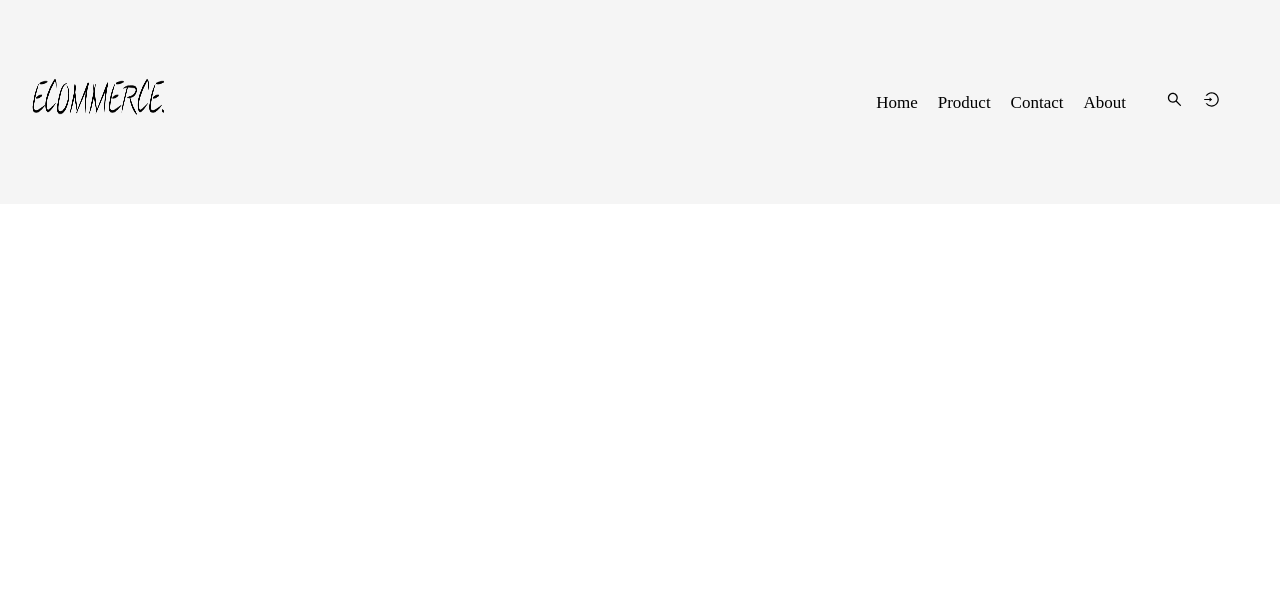
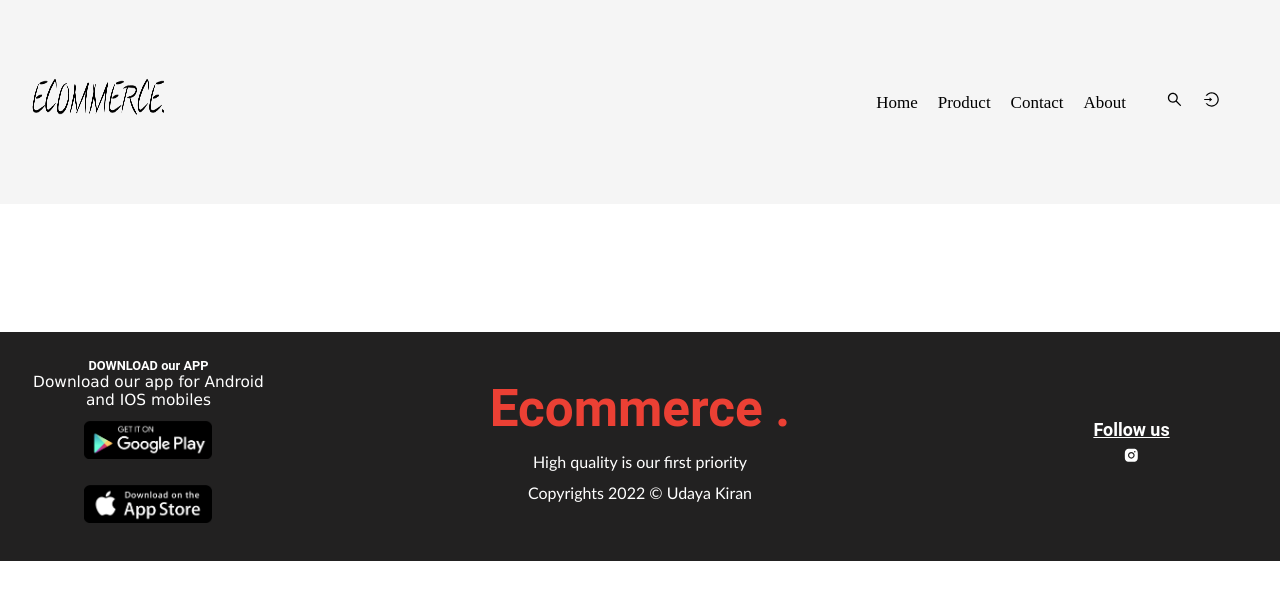
Before and after one commit to udaya19/MERN-ecommerce, a React (Create React App) app in the folder frontend/: page / in a window 1280 px wide. Shown: the top 600 px of the page. Built offline with nearby package versions, Linux system fonts and the light colour scheme.

Commit message:
Footer component

```diff
--- a/frontend/src/App.js
+++ b/frontend/src/App.js
@@ -1,12 +1,14 @@
 import "./App.css";
 import Header from "./components/layout/Header/Header";
 import { BrowserRouter } from "react-router-dom";
+import Footer from "./components/layout/Footer/Footer";
 
 function App() {
   return (
     <div className="App">
       <BrowserRouter>
         <Header />
+        <Footer />
       </BrowserRouter>
     </div>
   );
--- /dev/null
+++ b/frontend/src/components/layout/Footer/Footer.css
@@ -0,0 +1,73 @@
+footer {
+    margin-top: 10vmax;
+    padding: 2vmax;
+    background-color: rgb(34, 33, 33);
+    color: white;
+    display: flex;
+    align-items: center;
+  }
+
+  .leftFooter {
+    width: 20%;
+    display: flex;
+
+    flex-direction: column;
+    align-items: center;
+  }
+  .leftFooter > h4 {
+    font-family: "Roboto";
+    font-size: 1vmax;
+  }
+  .leftFooter > p {
+    text-align: center;
+    font-size: 1.2vmax;
+    font-family: "Lucida Sans", "Lucida Sans Regular", "Lucida Grande",
+      "Lucida Sans Unicode", Geneva, Verdana, sans-serif;
+  }
+  .leftFooter > img {
+    width: 10vmax;
+    margin: 1vmax;
+    cursor: pointer;
+  }
+
+  .midFooter {
+    width: 60%;
+
+    text-align: center;
+  }
+
+  .midFooter > h1 {
+    font-size: 4vmax;
+    font-family: "Roboto";
+    color: #eb4034;
+  }
+  .midFooter > p {
+    max-width: 60%;
+    font-family: "Gill Sans", "Gill Sans MT", Calibri, "Trebuchet MS", sans-serif;
+    margin: 1vmax auto;
+  }
+
+  .rightFooter {
+    width: 20%;
+
+    display: flex;
+    flex-direction: column;
+    align-items: center;
+  }
+  .rightFooter > h4 {
+    font-family: "Roboto";
+    font-size: 1.4vmax;
+    text-decoration: underline;
+  }
+  .rightFooter > a {
+    text-decoration: none;
+    font-size: 1.3vmax;
+    font-family: "Gill Sans", "Gill Sans MT", Calibri, "Trebuchet MS", sans-serif;
+    color: white;
+    transition: all 0.5s;
+    margin: 0.5vmax;
+  }
+
+  .rightFooter > a:hover {
+    color: #eb4034;
+  }
--- /dev/null
+++ b/frontend/src/components/layout/Footer/Footer.jsx
@@ -0,0 +1,33 @@
+import React from "react";
+import playStore from "../../../images/playstore.png";
+import appStore from "../../../images/Appstore.png";
+import "./Footer.css";
+import { AiFillInstagram } from "react-icons/ai";
+
+const Footer = () => {
+  return (
+    <div>
+      <footer id="footer">
+        <div className="leftFooter">
+          <h4>DOWNLOAD our APP</h4>
+          <p>Download our app for Android and IOS mobiles</p>
+          <img src={playStore} alt="Play Store" />
+          <img src={appStore} alt="App Store" />
+        </div>
+        <div className="midFooter">
+          <h1>Ecommerce .</h1>
+          <p>High quality is our first priority</p>
+          <p>Copyrights 2022 &copy; Udaya Kiran</p>
+        </div>
+        <div className="rightFooter">
+          <h4>Follow us</h4>
+          <a href="/">
+            <AiFillInstagram />
+          </a>
+        </div>
+      </footer>
+    </div>
+  );
+};
+
+export default Footer;
```
